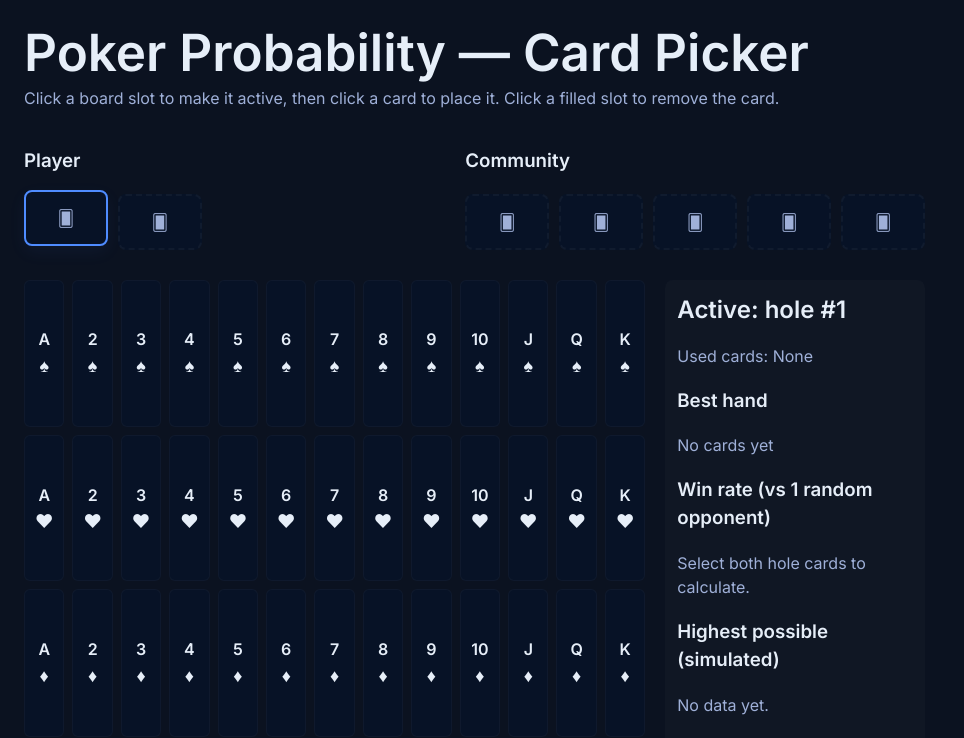
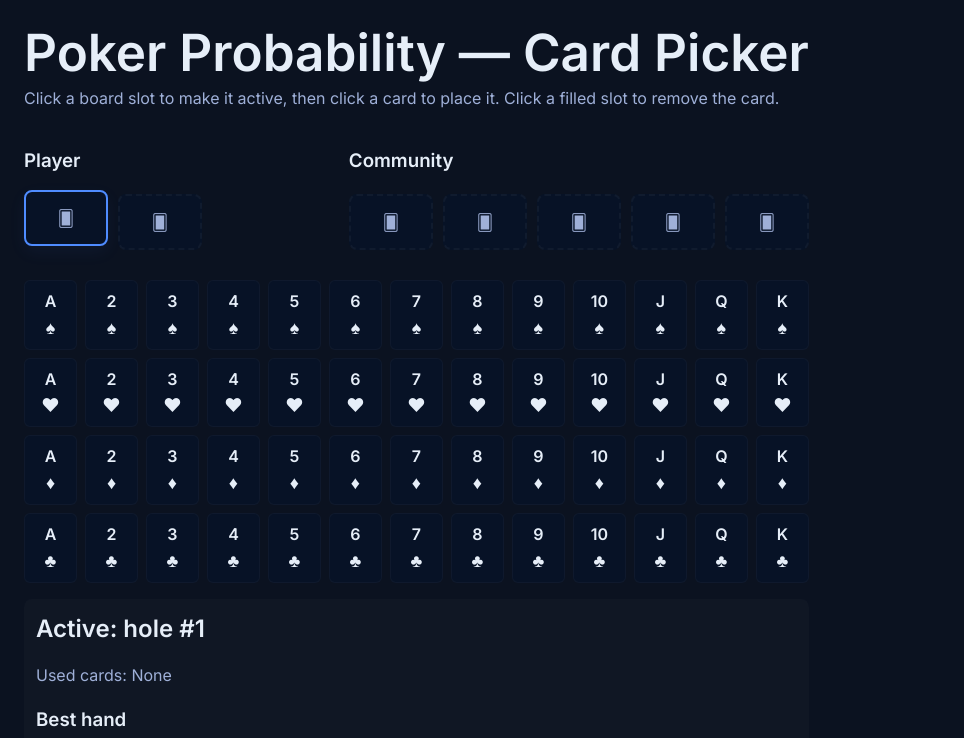
Before and after one commit to him1231/poker-probability-calculator, a React (Vite) app: page / in a window 1280 px wide. Shown: the top 738 px of the page, without its empty margins (0-964 px from the left). Built offline with nearby package versions, Linux system fonts and the light colour scheme.

Commit message:
Move summary below deck

```diff
--- a/src/App.css
+++ b/src/App.css
@@ -29,15 +29,15 @@ header p{ margin:0 0 18px; color:var(--muted) }
 
 .community{ flex:1 }
 
-.picker{ display:flex; gap:20px; margin-top:18px }
-.deck{ display:grid; grid-template-columns: repeat(13, 1fr); gap:8px; flex:1 }
+.picker{ display:flex; flex-direction:column; gap:16px; margin-top:18px }
+.deck{ display:grid; grid-template-columns: repeat(13, 1fr); gap:8px; width:100% }
 .card{ background:var(--panel); border:1px solid rgba(255,255,255,0.03); border-radius:6px; padding:10px; color:inherit; text-align:center }
 .card .rank{ display:block; font-weight:600 }
 .card .suit{ display:block; font-size:18px; margin-top:6px }
 .card.disabled{ opacity:0.28; pointer-events:none }
 .card:hover{ transform:translateY(-2px); transition:transform .12s }
 
-.summary{ width:260px; background:rgba(255,255,255,0.02); border-radius:8px; padding:12px }
+.summary{ width:100%; background:rgba(255,255,255,0.02); border-radius:8px; padding:12px }
 .summary h2{ margin:0 0 8px }
 .summary p{ color:var(--muted) }
 .best-hand{ margin:8px 0 }
@@ -61,7 +61,6 @@ footer{ margin-top:18px; color:var(--muted) }
 @media (max-width: 600px){
   .deck{ grid-template-columns: repeat(7, 1fr) }
   .board{ flex-direction:column }
-  .summary{ width:100% }
 }
 
 @media (max-width: 420px){
```
